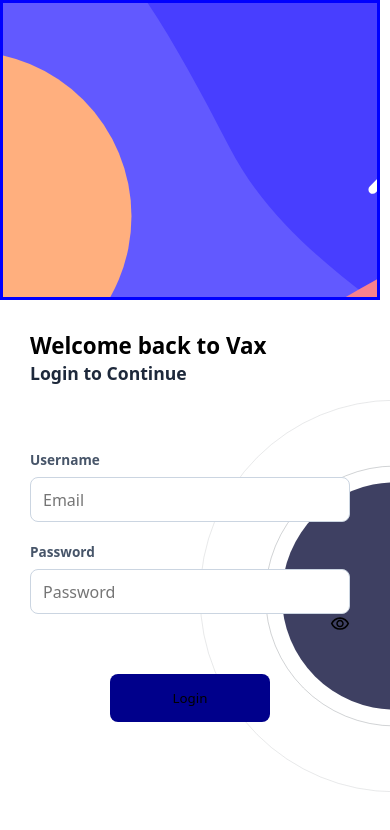
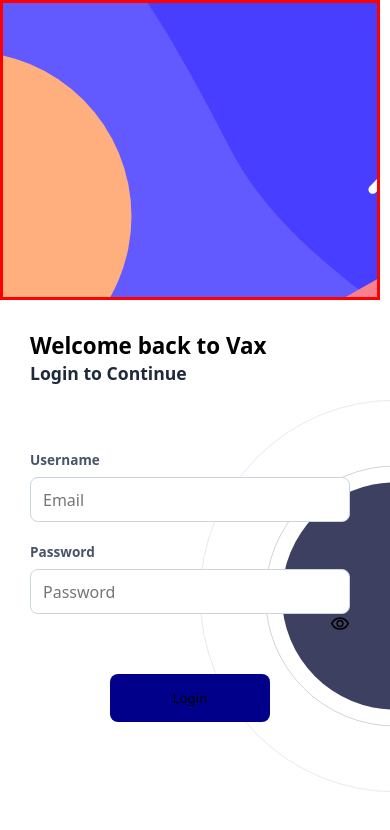
Before and after one commit to kperusi/vaccinedispenserapp, a Next.js app: page /login in a window 390 px wide. Shown: the top 830 px of the page. Built offline with nearby package versions, Linux system fonts and the light colour scheme.

Commit message:
login issue

```diff
--- a/src/app/(auth)/login/page.js
+++ b/src/app/(auth)/login/page.js
@@ -26,14 +26,14 @@ export default function Home() {
       });
 
       const data = await res.json();
-      localStorage.setItem("user", JSON.stringify(data));
-      setUser(data);
 
       if (!res.ok) {
         setError(data.message || "Login failed");
         return;
       }
 
+      localStorage.setItem("user", JSON.stringify(data));
+      setUser(data);
       // Redirect based on role
       if (data.role === "CONTROL") {
         router.push("/admin/dashboard");
@@ -57,7 +57,6 @@ export default function Home() {
       className="flex fxd-r login-cx"
     >
       <div className="ds-bg">
-
         <h2>
           <strong>Welcome Back </strong>
           Vax Disperser Control
--- a/src/app/styles/mobil-small.css
+++ b/src/app/styles/mobil-small.css
@@ -83,7 +83,7 @@
         background-size: 100% 20px;
         background-repeat: no-repeat;
         background-position: -10px 30px;
-        border:solid blue
+        border:solid red
     }
     .ds-bg{
         display: none;
```
